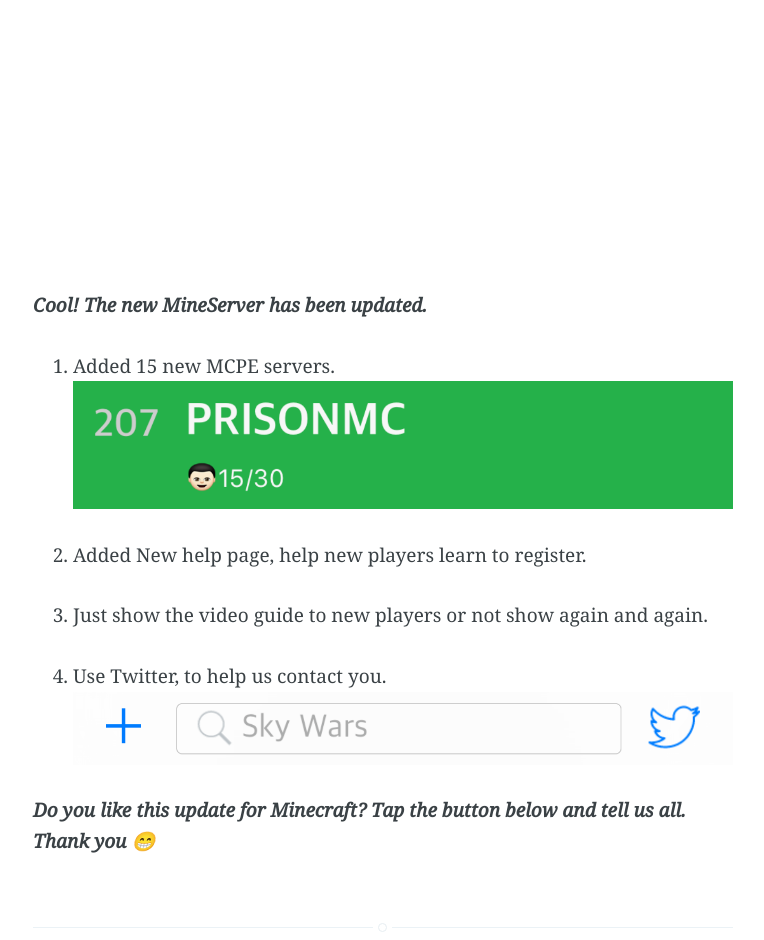
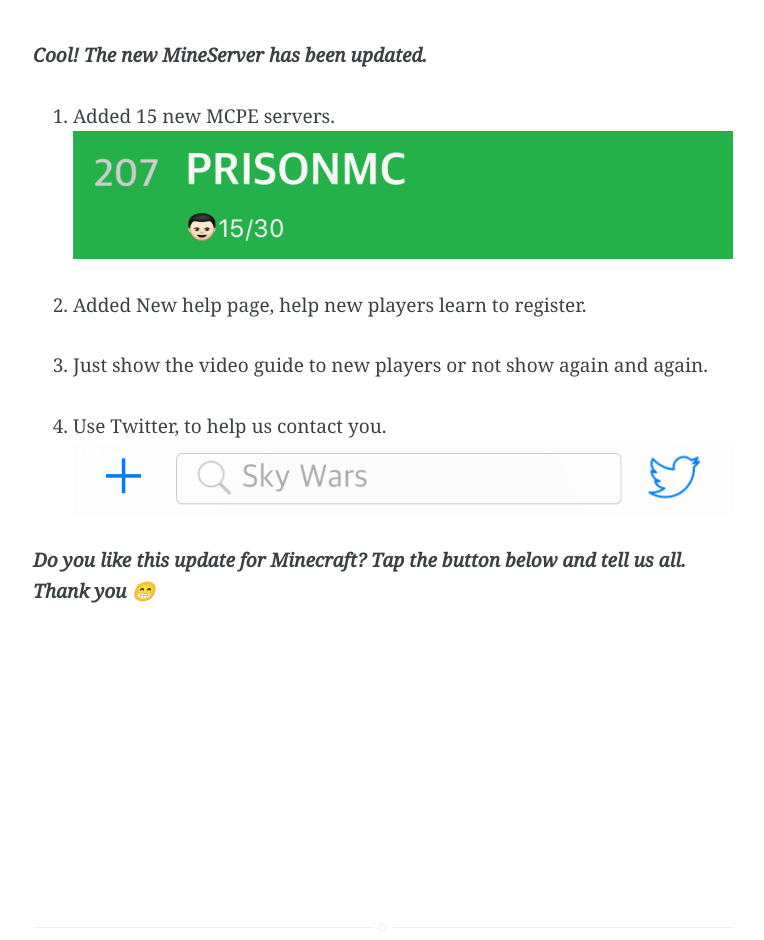
Before and after one commit to Minecraft-PE-Servers/Minecraft-PE-Servers.github.io, a Jekyll site: the page built from _posts/2016-08-13-AppNews.md, in a window 1280 px wide. Shown: the whole page, without its empty margins (257-1021 px from the left). Built offline with Jekyll 4.4.1, drawn with Linux system fonts in a browser that asks for light colours.

Commit message:
提交发布

```diff
--- a/_layouts/fb.html
+++ b/_layouts/fb.html
@@ -5,6 +5,10 @@
 ---
 
 <main class="content" role="main">
+    <article class="post">
+        <section class="post-content">
+            {{content}}
+        </section>
 
 <script async src="//pagead2.googlesyndication.com/pagead/js/adsbygoogle.js"></script>
 <!-- EasyPlay_320x250_adsense -->
@@ -16,9 +20,4 @@
 (adsbygoogle = window.adsbygoogle || []).push({});
 </script>
 
-
-    <article class="post">
-        <section class="post-content">
-            {{content}}
-        </section>
 </main>
```
